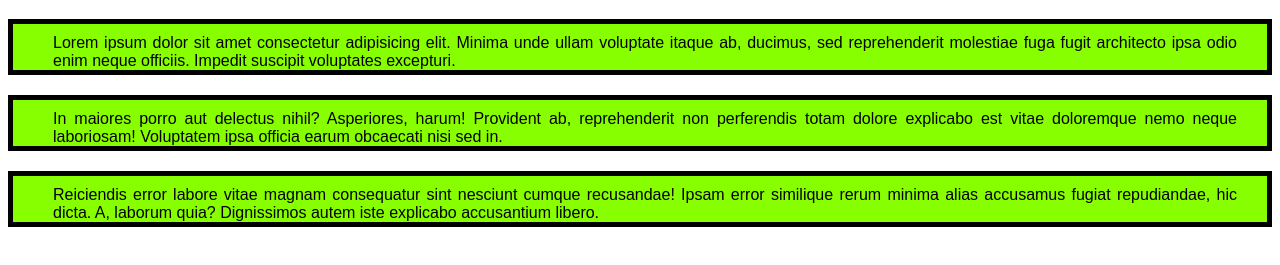
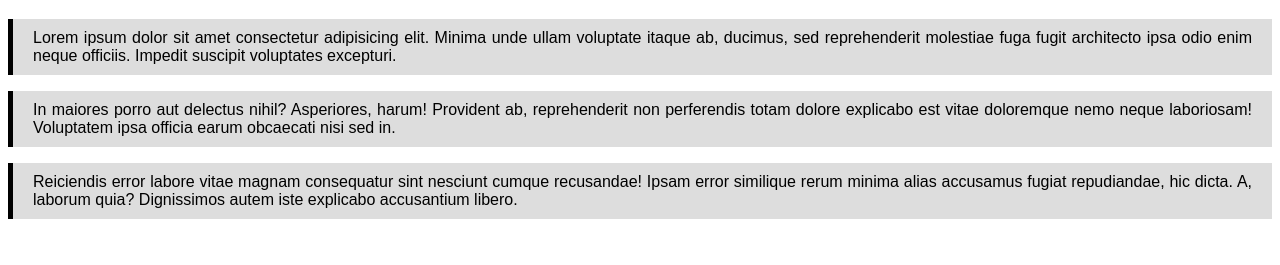
Before and after one commit to OksanaGryshyna27/Mate_Academy_AQA, a plain HTML site: page HTML_CSS/box_model_basic/box-model-basic/index.html in a window 1280 px wide. Shown: the part 61-326 px from the top of the page. Drawn offline with Linux system fonts and the light colour scheme.

Commit message:
Add boxing

```diff
--- a/HTML_CSS/box_model_basic/style.css
+++ b/HTML_CSS/box_model_basic/box-model-basic/style.css
@@ -3,10 +3,9 @@ html {
 }
 
 .message {
-  margin-top: 20px;
   /* top right bottom left */
-  padding: 10px 30px 0 40px;
-  border: 5px solid #000;
-  background-color: #8f0;
+  padding: 10px 20px;
+  border-left: 5px solid #000;
+  background-color: #ddd;
   text-align: justify;
 }
--- /dev/null
+++ b/HTML_CSS/box_model_basic/boxing/boxing.css
@@ -0,0 +1,11 @@
+body {
+  margin: 0;
+}
+.box{
+  box-sizing: content-box;
+  height: 300px;
+  padding: 10px;
+  margin: 20px;
+  border: 5px dotted #000;
+  background-color: green;
+}
```
Also changed, not shown: HTML_CSS/box_model_basic/boxing/boxing.html (added, +12 -0 lines), HTML_CSS/box_model_basic/box-model-basic/index.html (renamed from HTML_CSS/box_model_basic/index.html).
